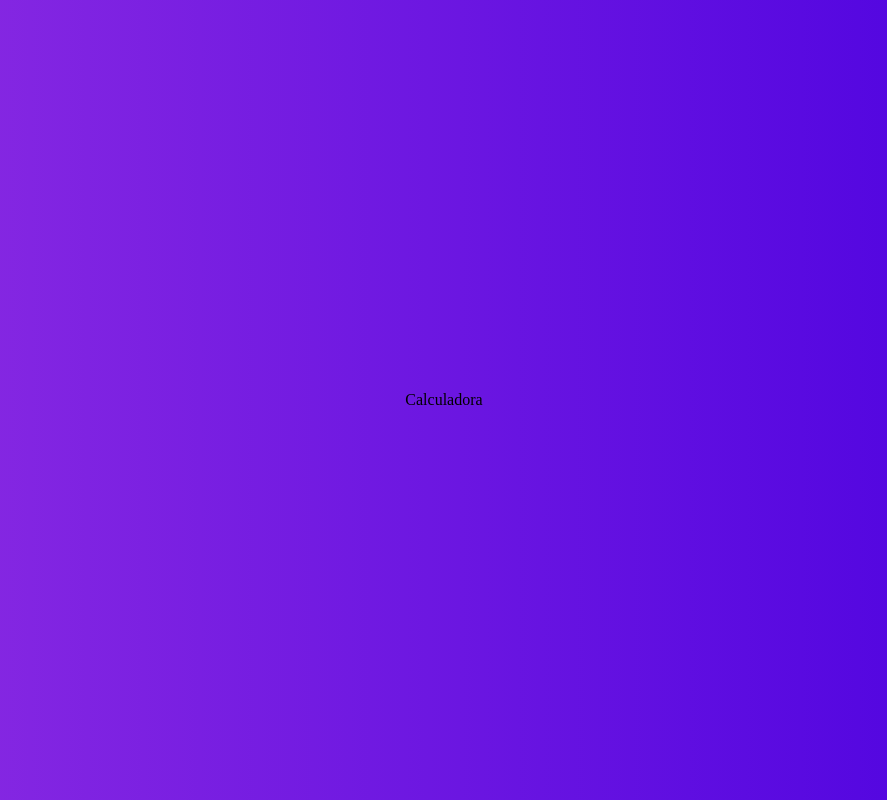
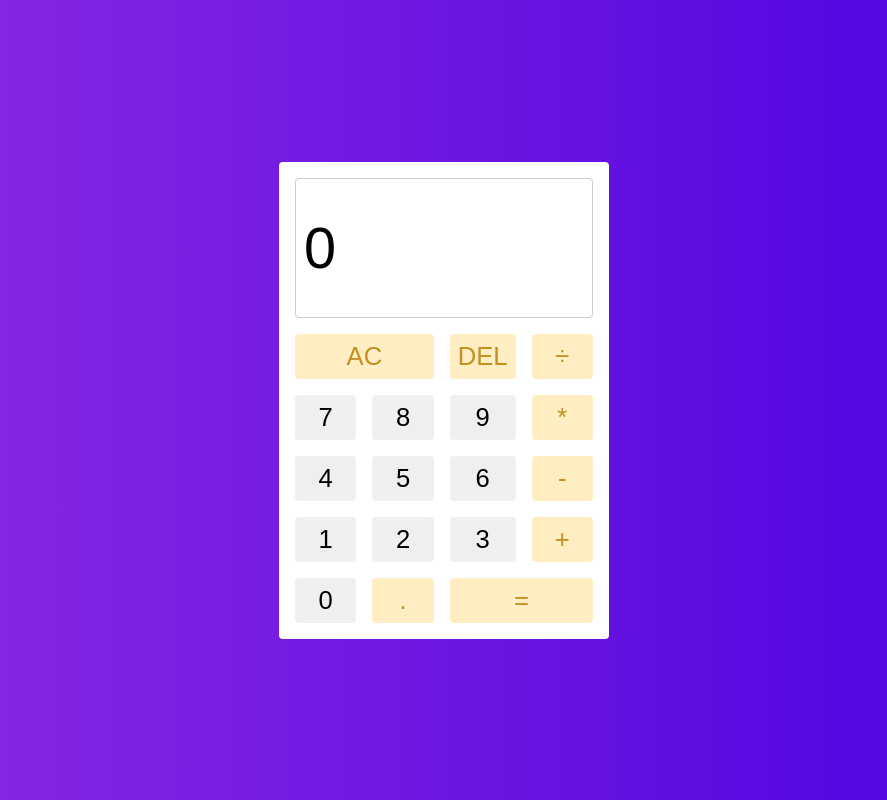
Before and after one commit to ibrunoss/calculadora, a React (Create React App) app: page / in a window 1280 px wide. Shown: the whole page, without its empty margins (196-1083 px from the left). Built offline with nearby package versions, Linux system fonts and the light colour scheme.

Commit message:
chore: Legacy HTML and CSS migrated to ReactJS

```diff
--- a/public/index.html
+++ b/public/index.html
@@ -1,7 +1,8 @@
 <!DOCTYPE html>
-<html lang="en">
+<html>
   <head>
     <meta charset="utf-8" />
+    <meta http-equiv="Content-Language" content="pt-br" />
     <link rel="icon" href="%PUBLIC_URL%/favicon.ico" />
     <meta name="viewport" content="width=device-width, initial-scale=1" />
     <meta name="theme-color" content="#000000" />
--- a/src/index.tsx
+++ b/src/index.tsx
@@ -1,11 +1,12 @@
 import React from "react";
 import ReactDOM from "react-dom";
+import App from "./App";
 import "./index.css";
 import reportWebVitals from "./reportWebVitals";
 
 ReactDOM.render(
   <React.StrictMode>
-    <div>Calculadora</div>
+    <App />
   </React.StrictMode>,
   document.getElementById("root")
 );
```
